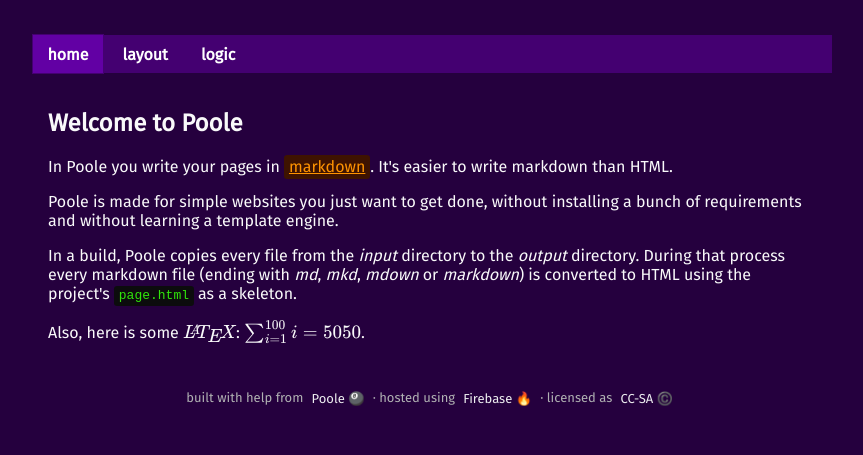
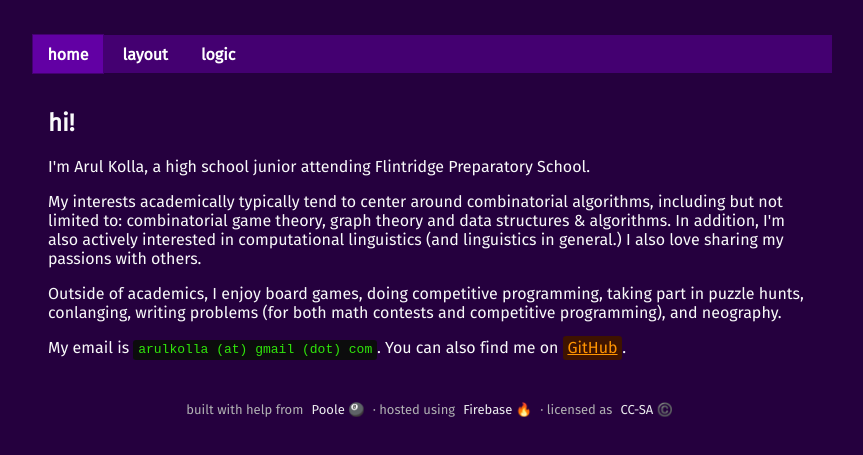
Before and after one commit to arulkolla/website, a plain HTML site: page output/index.html in a window 1280 px wide. Shown: the part 99-554 px from the top of the page, without its empty margins (208-1071 px from the left). Drawn offline with nearby package versions, Linux system fonts and the light colour scheme.

Commit message:
Add front page

```diff
--- a/output/index.html
+++ b/output/index.html
@@ -106,16 +106,11 @@
 <span class=""><a href="/layout.html">layout</a></span>
 <span class=""><a href="/logic.html">logic</a></span>
     </div>
-    <div id="content"><h2>Welcome to Poole</h2>
-<p>In Poole you write your pages in <a href="http://daringfireball.net/projects/markdown/">markdown</a>. It's easier to write
-markdown than HTML.</p>
-<p>Poole is made for simple websites you just want to get done, without installing
-a bunch of requirements and without learning a template engine.</p>
-<p>In a build, Poole copies every file from the <em>input</em> directory to the <em>output</em>
-directory. During that process every markdown file (ending with <em>md</em>, <em>mkd</em>,
-<em>mdown</em> or <em>markdown</em>) is converted to HTML using the project's <code>page.html</code>
-as a skeleton.</p>
-<p>Also, here is some $\LaTeX$: $\sum_{i=1}^{100} i = 5050$.</p></div>
+    <div id="content"><h2>hi!</h2>
+<p>I'm Arul Kolla, a high school junior attending Flintridge Preparatory School.</p>
+<p>My interests academically typically tend to center around combinatorial algorithms, including but not limited to: combinatorial game theory, graph theory and data structures &amp; algorithms. In addition, I'm also actively interested in computational linguistics (and linguistics in general.) I also love sharing my passions with others.</p>
+<p>Outside of academics, I enjoy board games, doing competitive programming, taking part in puzzle hunts, conlanging, writing problems (for both math contests and competitive programming), and neography.</p>
+<p>My email is <code>arulkolla (at) gmail (dot) com</code>. You can also find me on <a href="https://github.com/arulkolla/" title="GitHub">GitHub</a>.</p></div>
     </div>
     <div id="footer">
         built with help from <a href="http://bitbucket.org/obensonne/poole">Poole 🎱</a>
```
Also changed, not shown: 1 other file.
